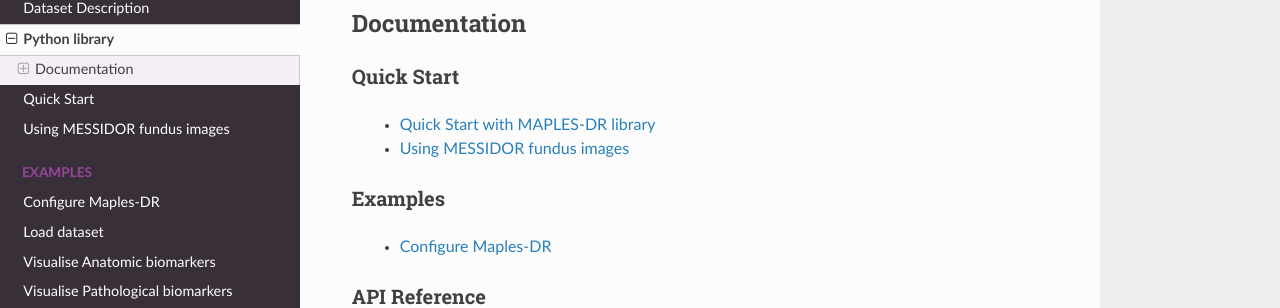
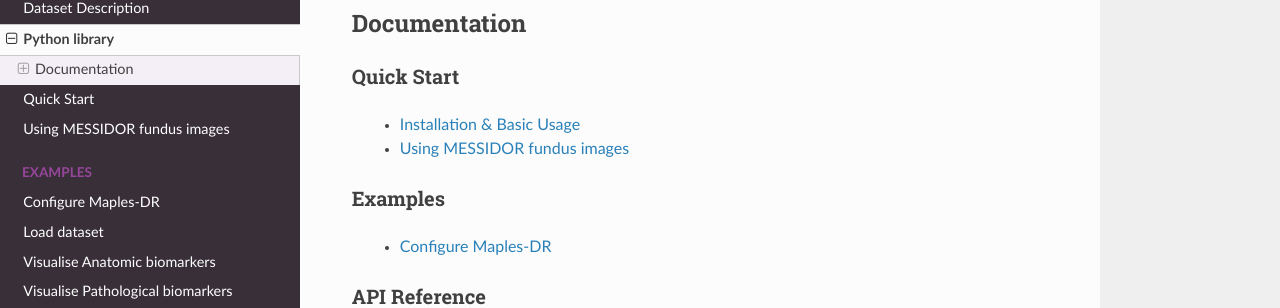
Before and after one commit to LIV4D/MAPLES-DR, a Sphinx documentation site: the page built from docs/source/welcome/python_library.rst, in a window 1280 px wide. Shown: the part 225-533 px from the top of the page. Built offline with Sphinx 7.4.7 and the Read the Docs theme 2.0.0, drawn with Linux system fonts in a browser that asks for light colours.

Commit message:
Still fixing type in doc.

```diff
--- a/docs/source/index.rst
+++ b/docs/source/index.rst
@@ -46,7 +46,7 @@
 
 Segmentation Models
 *******************
-We released the segmentation models developed and trained on MAPLES-DR as two Python libraries: they bundle the weights and pytorch code required to automatically segment retinal vessels and lesions. These libraries were designed to be used by researchers or clinicians without deep learning expertise. They are available on github:
+We released the segmentation models developed and trained on MAPLES-DR as two Python libraries: they bundle the weights and PyTorch code required to automatically segment retinal vessels and lesions. These libraries were designed to be used by researchers or clinicians without deep learning expertise. They are available on GitHub:
 
  - `fundus-vessels-toolkit <https://github.com/gabriel-lepetitaimon/fundus-vessels-toolkit>`_ for automatic segmentation and graph extraction of the retinal vasculature;
  - `fundus-lesions-toolkit <https://github.com/ClementPla/fundus-lesions-toolkit>`_ for automatic semantic segmentation of microaneurysms, hemorrhages, exudates and |CWS|.
@@ -54,7 +54,7 @@
 
 Annotation Platform
 *******************
-The web-based annotation platform used to annotate MAPLES-DR is also available on `github <https://github.com/LIV4D/AnnotationPlatform>`_.
+The web-based annotation platform used to annotate MAPLES-DR is also available on `GitHub <https://github.com/LIV4D/AnnotationPlatform>`_.
 
 Reference
 =========
--- a/docs/source/welcome/dataset_description.rst
+++ b/docs/source/welcome/dataset_description.rst
@@ -127,7 +127,7 @@
  2. Enabling a collaborative effort on common annotations despite the geographical distance between the retinologists and the limited time each could dedicate to this program.
  3. Designing a "scalable" annotation protocol, capable of being extended to much more ambitious annotation campaigns, such as labeling large Canadian telemedicine databases containing tens of thousands of images.
 
-To meet these challenges, we developed a custom web-based annotation platform allowing the following workflow: expert annotators can access the Web portal at any time to consult and edit annotations with specialized drawing tools; these annotations and the related information (annotation times, comments) are centralized and stored in a secure database hosted on our laboratory server; as the research team, we assign tasks to annotators, monitor progress, and export annotations via a Python API. The annotation platform (portal, annotation tools, server backend, and Python API) as well as training material for annotators is available on `github <https://github.com/LIV4D/AnnotationPlatform>`_.
+To meet these challenges, we developed a custom web-based annotation platform allowing the following workflow: expert annotators can access the Web portal at any time to consult and edit annotations with specialized drawing tools; these annotations and the related information (annotation times, comments) are centralized and stored in a secure database hosted on our laboratory server; as the research team, we assign tasks to annotators, monitor progress, and export annotations via a Python API. The annotation platform (portal, annotation tools, server backend, and Python API) as well as training material for annotators is available on `GitHub <https://github.com/LIV4D/AnnotationPlatform>`_.
 
 For more details on the annotation process please refer to the `MAPLES-DR paper <https://arxiv.org/abs/2402.04258>`_ :footcite:`maples_dr`.
 
--- a/docs/source/welcome/python_library.rst
+++ b/docs/source/welcome/python_library.rst
@@ -12,7 +12,7 @@
 Quick Start
 ***********
 
- - :doc:`Quick Start with MAPLES-DR library <quickstart>`
+ - :doc:`Installation & Basic Usage <quickstart>`
  - :doc:`messidor`
 
 
--- a/docs/source/welcome/quickstart.rst
+++ b/docs/source/welcome/quickstart.rst
@@ -16,7 +16,7 @@
     $ pip install maples-dr
 
 
-Simple Usage
+Basic Usage
 ============
 Once imported, MAPLES-DR train or test sets can be loaded in memory with a single line of Python code.
 
```
Also changed, not shown: 4 other files.
